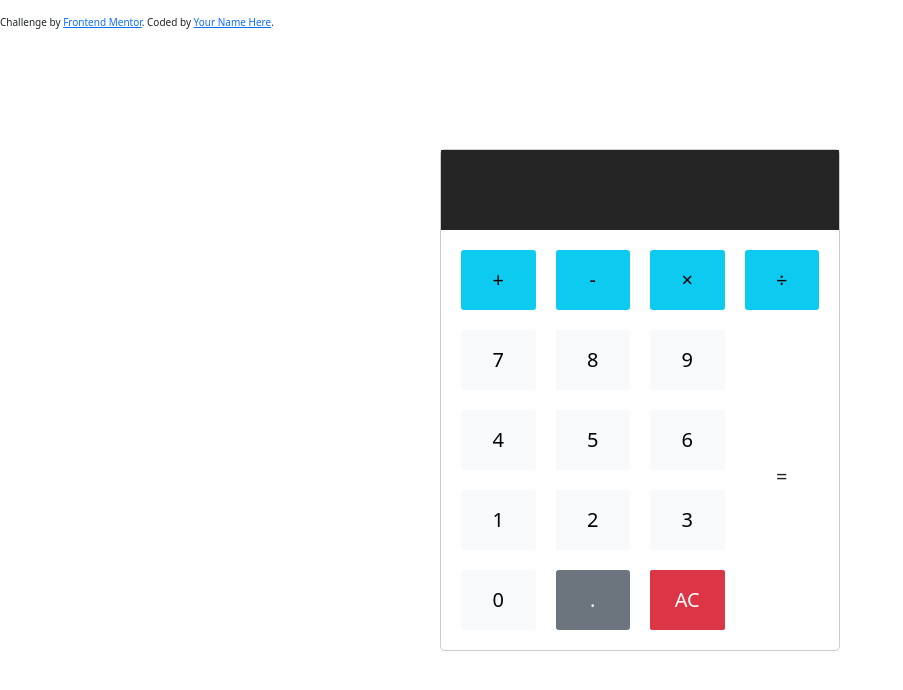
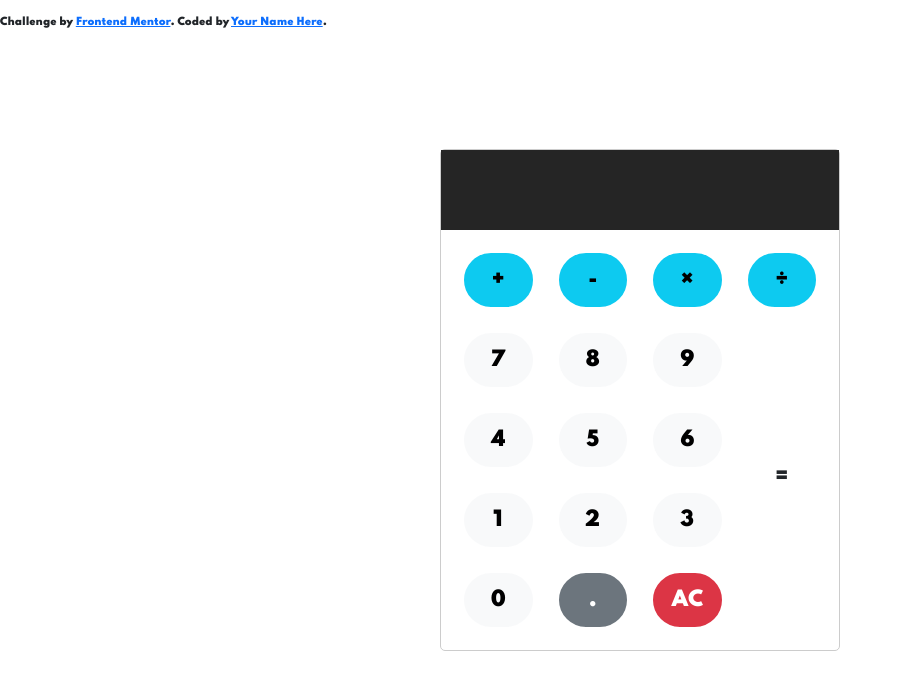
Before and after one commit to Curzeed/calculatrice, a plain HTML site: page calculator-app-main/index.html in a window 1280 px wide. Shown: the whole page, without its empty margins (0-903 px from the left). Drawn offline with nearby package versions, Linux system fonts and the light colour scheme.

Commit message:
Ajout de css

```diff
--- a/calculator-app-main/index.html
+++ b/calculator-app-main/index.html
@@ -6,6 +6,9 @@
   <link rel="stylesheet" href="https://cdn.jsdelivr.net/npm/bootstrap@5.1.3/dist/css/bootstrap.min.css" integrity="sha384-1BmE4kWBq78iYhFldvKuhfTAU6auU8tT94WrHftjDbrCEXSU1oBoqyl2QvZ6jIW3" crossorigin="anonymous">
   <link rel="icon" type="image/png" sizes="32x32" href="images/favicon-32x32.png">
   <link rel="stylesheet" href="style.css">
+  <link rel="preconnect" href="https://fonts.googleapis.com">
+  <link rel="preconnect" href="https://fonts.gstatic.com" crossorigin>
+  <link href="https://fonts.googleapis.com/css2?family=Spartan:wght@900&display=swap" rel="stylesheet">
   <title>Frontend Mentor | Calculator app</title>
 </head>
 <body>
--- a/calculator-app-main/style.css
+++ b/calculator-app-main/style.css
@@ -6,6 +6,7 @@ html {
 *,
 *::before,
 *::after {
+    font-family: 'Spartan', sans-serif;
     margin: 0;
     padding: 0;
     box-sizing: inherit;
@@ -36,6 +37,8 @@ html {
 button {
     height: 60px;
     font-size: 2rem!important;
+    border: solid white!important;
+    border-radius: 50px !important;
 }
 
 .equal-sign {
```
